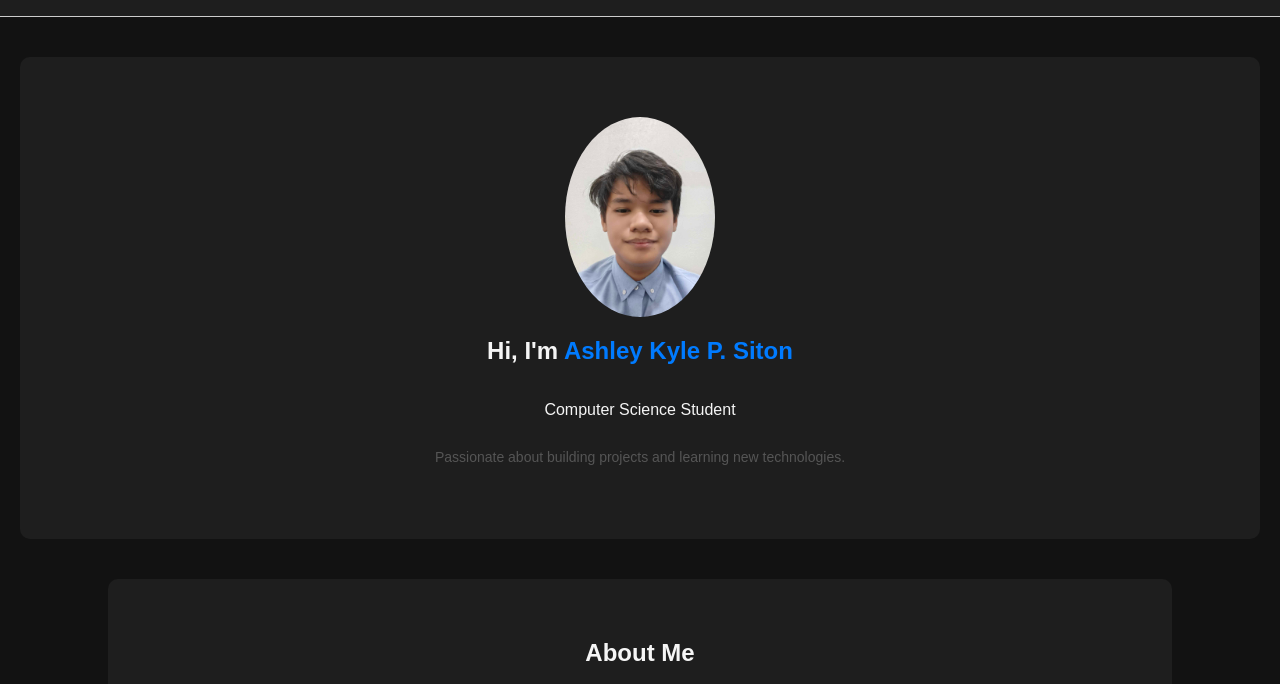
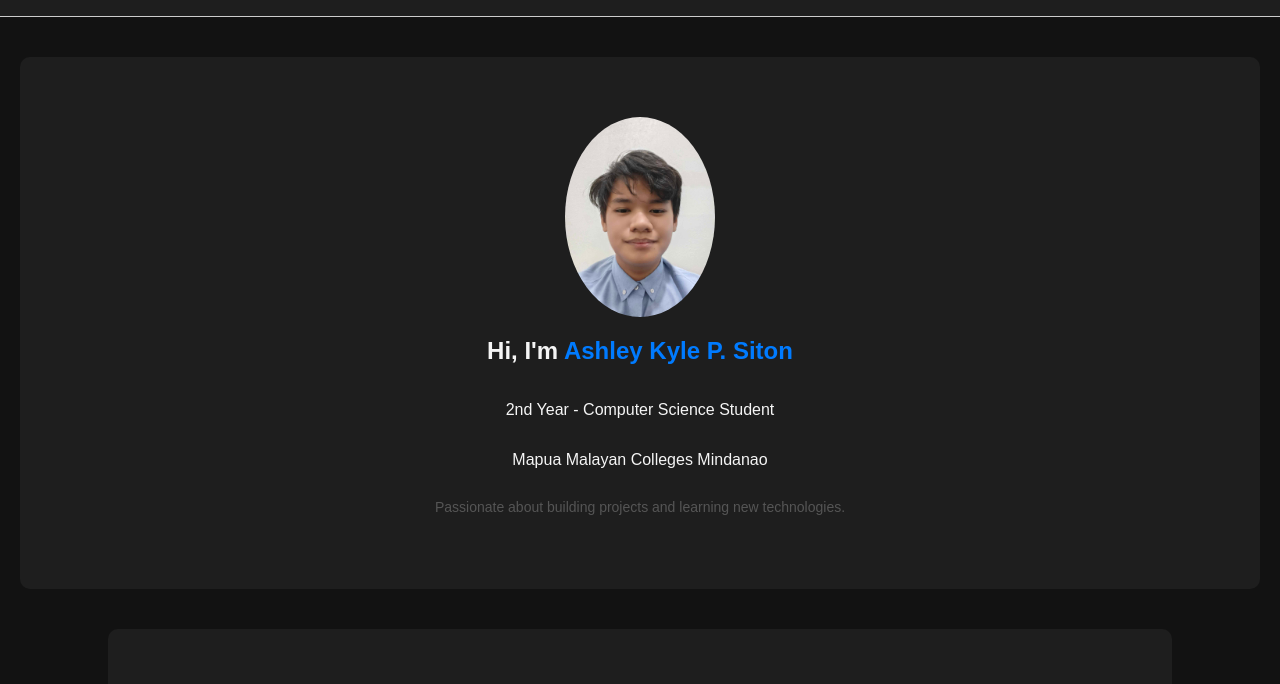
Before and after one commit to micofone/portfolio, a plain HTML site: page index.html in a window 1280 px wide. Shown: the part 94-778 px from the top of the page. Drawn offline with Linux system fonts and the light colour scheme.

Commit message:
Update student status and add college information

```diff
--- a/index.html
+++ b/index.html
@@ -21,7 +21,8 @@
     <section id="home" class="hero">
         <img src="profile.jpg" alt="Profile Picture" class="hero-img">
         <h2>Hi, I'm <span class="highlight">Ashley Kyle P. Siton</span></h2>
-        <p>Computer Science Student</p>
+        <p>2nd Year - Computer Science Student</p>
+        <p>Mapua Malayan Colleges Mindanao</p>
         <p class="small-desc">Passionate about building projects and learning new technologies.</p>
     </section>
     <section id="about">
```
